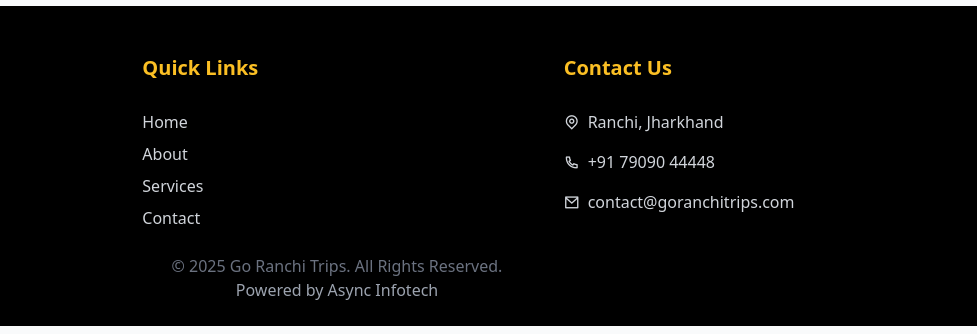
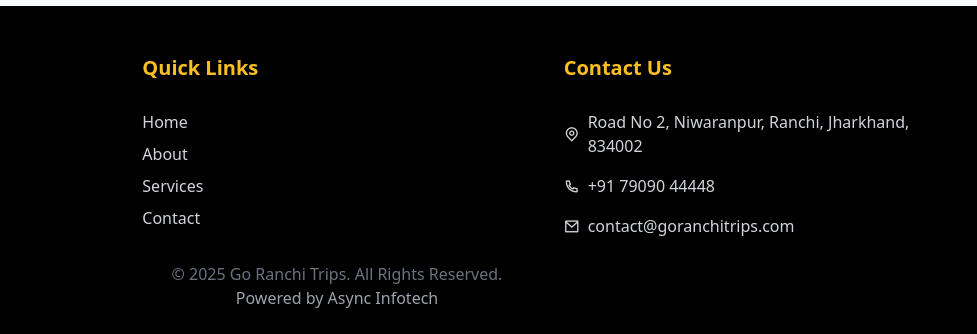
Before and after one commit to AsyncInfotech/goranchitrips, a plain HTML site: page contact.html in a window 1280 px wide. Shown: the part 2000-2334 px from the top of the page, 303-1280 px from the left. Drawn offline with nearby package versions, Linux system fonts and the light colour scheme.

Commit message:
Update contact.html
address

```diff
--- a/contact.html
+++ b/contact.html
@@ -287,7 +287,7 @@
       <!-- Contact Info -->
       <div class="flex flex-col gap-4">
         <h4 class="text-xl font-semibold text-yellow-400 mb-3">Contact Us</h4>
-        <p class="text-gray-300 flex items-center gap-2"><i class="ri-map-pin-line"></i> Ranchi, Jharkhand</p>
+        <p class="text-gray-300 flex items-center gap-2"><i class="ri-map-pin-line"></i> Road No 2, Niwaranpur, Ranchi, Jharkhand, 834002</p>
         <p class="text-gray-300 flex items-center gap-2"><i class="ri-phone-line"></i> <a href="tel:+917909044448" class="hover:text-yellow-400">+91 79090 44448</a></p>
         <p class="text-gray-300 flex items-center gap-2"><i class="ri-mail-line"></i> <a href="mailto:contact@goranchitrips.com" class="hover:text-yellow-400">contact@goranchitrips.com</a></p>
       </div>
```
